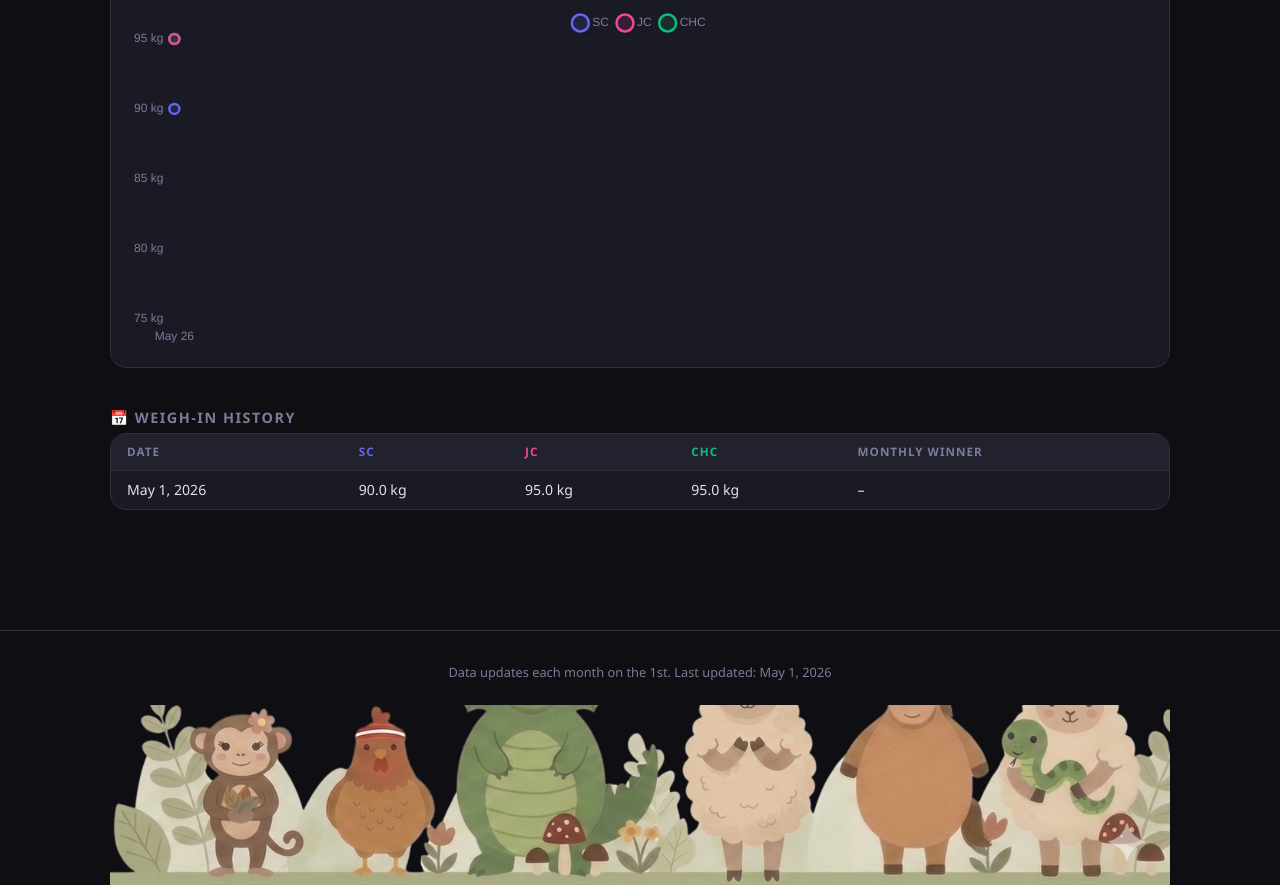
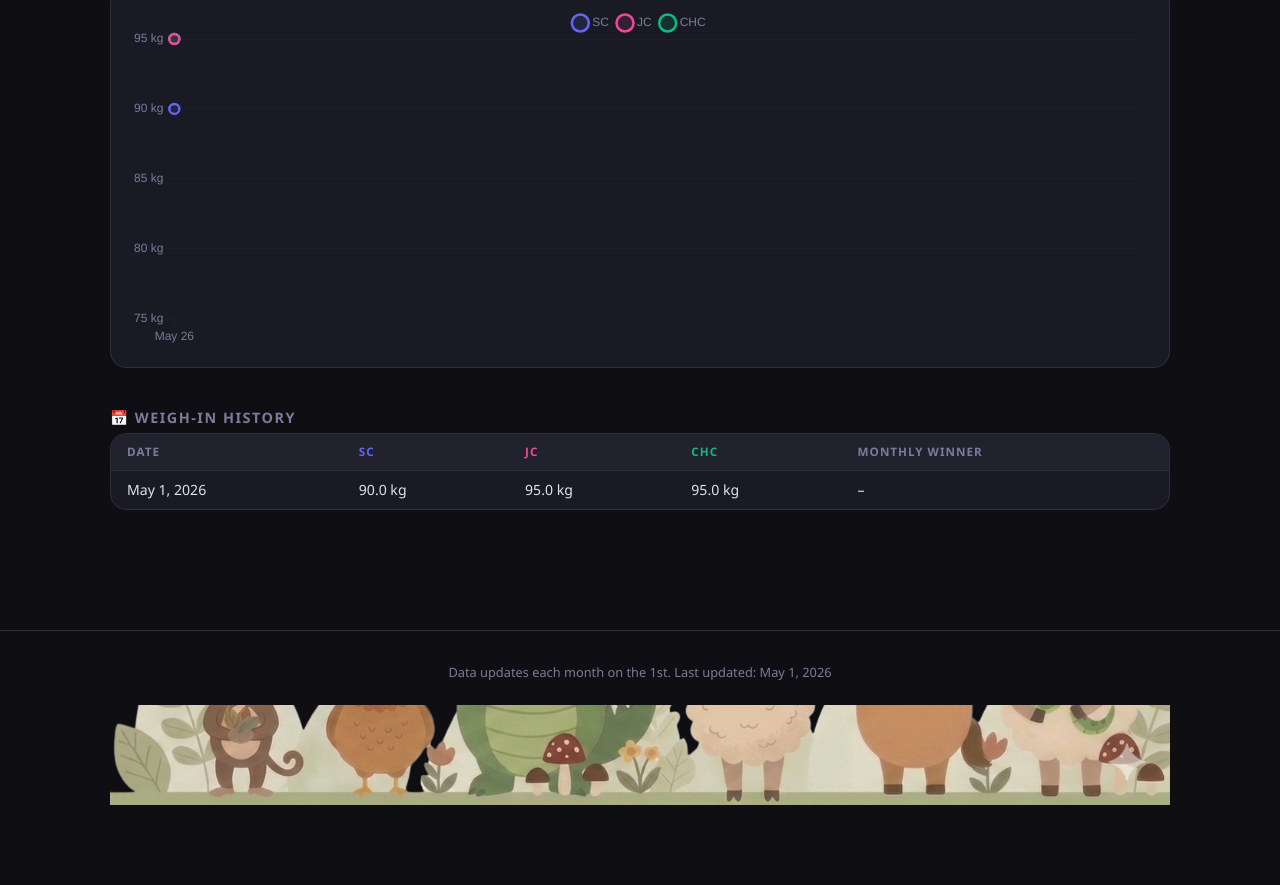
Before and after one commit to reversingentropy3010/superfam_weighttrack, a plain HTML site: page index.html in a window 1280 px wide. Shown: the part 1517-2402 px from the top of the page. After the commit the page ends 2322 px from the top, so only its background shows below. Drawn offline with nearby package versions, Linux system fonts and the light colour scheme.

Commit message:
fix: footer crop to flex+overflow at 100px, sprite col 2 offset back to -400px

```diff
--- a/js/race.js
+++ b/js/race.js
@@ -19,7 +19,7 @@ function renderRace(scored) {
       // Sprite sheet: col = body stage (0=fat/1=medium/2=lean), row = animal
       // Col 2 offset adjusted for nose that extends across tile boundary
       var spriteCol = pct < 33 ? 0 : pct < 66 ? 1 : 2;
-      var bpx = spriteCol === 2 ? '-380px' : (-spriteCol * 200) + 'px';
+      var bpx = spriteCol === 2 ? '-400px' : (-spriteCol * 200) + 'px';
       var bpy = (-r.row * 160) + 'px';
 
       var quoteIdx  = pct < 33 ? 0 : pct < 66 ? 1 : pct < 100 ? 2 : 3;
--- a/style.css
+++ b/style.css
@@ -132,8 +132,8 @@ table.hist tbody td { padding: .6rem 1rem; white-space: nowrap; }
 /* ── Footer ──────────────────────────────────────────────────────── */
 footer { text-align: center; color: var(--text-muted); font-size: .8rem; padding: 2rem 1rem 0; border-top: 1px solid var(--border); }
 .footer-text { margin-bottom: 1.5rem; }
-.footer-animals-wrap { max-width: 1100px; margin: 0 auto; padding: 0 1.25rem; overflow: hidden; }
-.footer-animals { display: block; width: 100%; height: 180px; object-fit: cover; object-position: center bottom; }
+.footer-animals-wrap { max-width: 1100px; margin: 0 auto; padding: 0 1.25rem; height: 100px; overflow: hidden; display: flex; align-items: flex-end; }
+.footer-animals { display: block; width: 100%; flex-shrink: 0; }
 
 /* ── Dev console ─────────────────────────────────────────────────── */
 #dev-toggle { position: fixed; bottom: 1.5rem; right: 1.5rem; background: #1e1b4b; border: 1px solid #4338ca; color: #a5b4fc; font-size: .8rem; font-weight: 700; padding: .55rem .95rem; border-radius: 10px; cursor: pointer; z-index: 1000; display: flex; align-items: center; gap: .4rem; transition: background .2s; }
```
